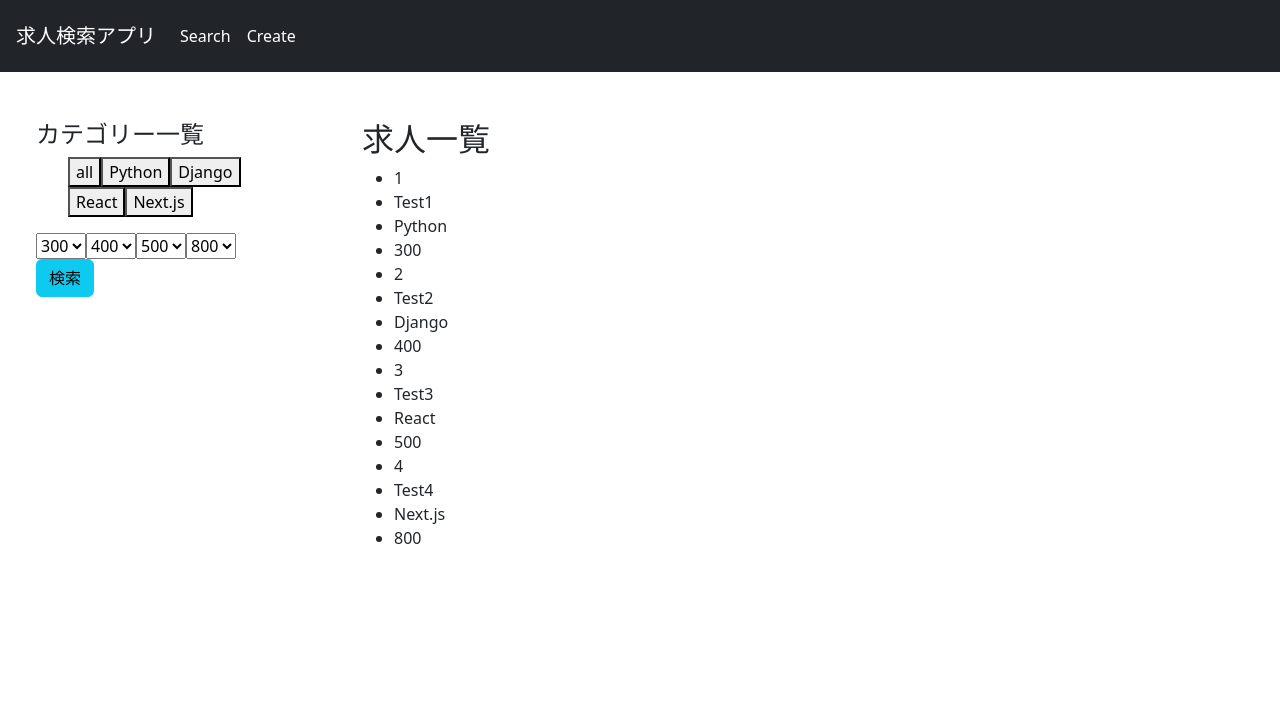
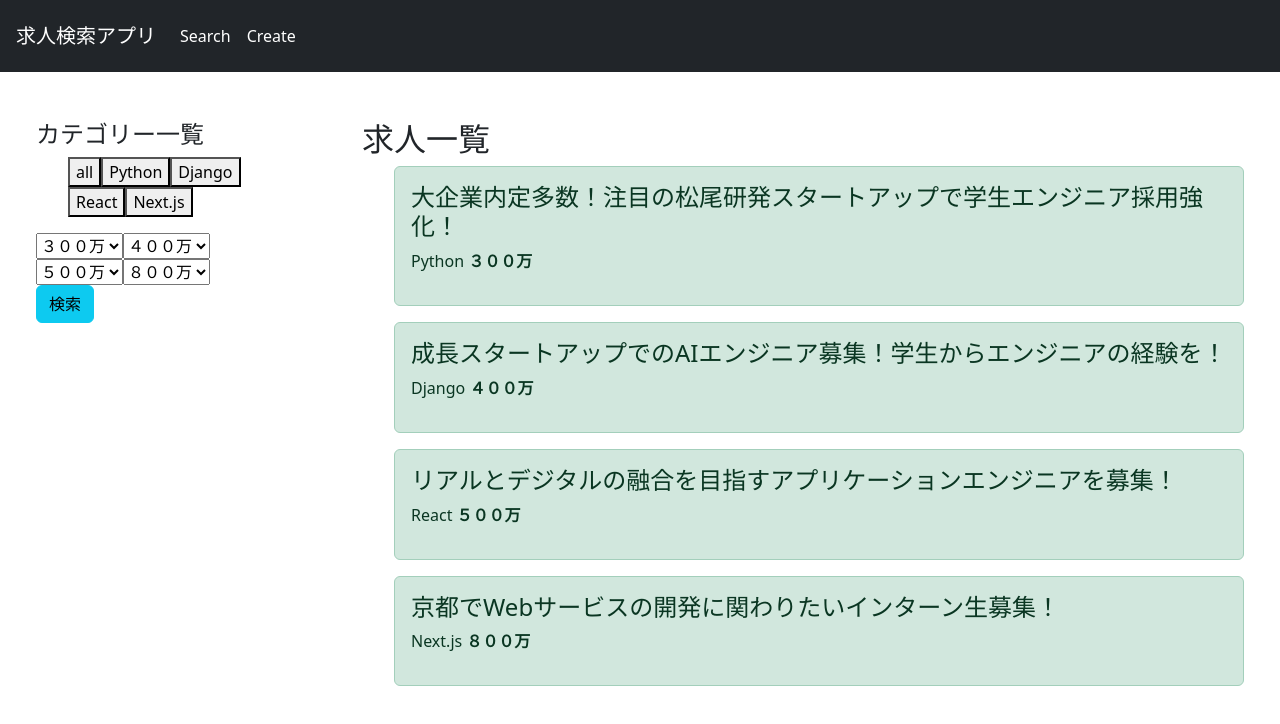
Before and after one commit to ajdjaiuoapooiad/react-test, a React (Vite) app: page / in a window 1280 px wide. Shown: the top 724 px of the page. Built offline with nearby package versions, Linux system fonts and the light colour scheme.

Commit message:
Create ok

```diff
--- a/src/components/JobContainer.jsx
+++ b/src/components/JobContainer.jsx
@@ -1,9 +1,8 @@
-import { useState } from "react"
-import data from "../data"
 
 
-const JobContainer = () => {
-    const [ posts,setPosts ] = useState(data)
+
+const JobContainer = ({jobs}) => {
+
 
     return (
         <>
@@ -11,14 +10,17 @@ const JobContainer = () => {
             <h2>求人一覧</h2>
             <ul>
 
-            {posts.map((p) => {
+            {jobs.map((j) => {
                 return (
-                <div key={p.id}>
-                    <li>{p.id}</li>
-                    <li>{p.title}</li>
-                    <li>{p.category}</li>
-                    <li>{p.income}</li>
+                <div key={j.id}>
+
+                    <div class="alert alert-success" role="alert">
+                        <h4 class="alert-heading">{j.title}</h4>
+                        <p>{j.category} <strong>{j.income}</strong></p>
+
+                    </div>
                 </div>
+
                 )
             })}
 
--- a/src/data.js
+++ b/src/data.js
@@ -3,26 +3,26 @@
 const data = [
     {
         id: 1,
-        title: 'Test1',
-        income: 300,
+        title: '大企業内定多数！注目の松尾研発スタートアップで学生エンジニア採用強化！',
+        income: '３００万',
         category: 'Python',
     },
     {
         id: 2,
-        title: 'Test2',
-        income: 400,
+        title: '成長スタートアップでのAIエンジニア募集！学生からエンジニアの経験を！',
+        income: '４００万',
         category: 'Django',
     },
     {
         id: 3,
-        title: 'Test3',
-        income: 500,
+        title: 'リアルとデジタルの融合を目指すアプリケーションエンジニアを募集！',
+        income: '５００万',
         category: 'React',
     },
     {
         id: 4,
-        title: 'Test4',
-        income: 800,
+        title: '京都でWebサービスの開発に関わりたいインターン生募集！',
+        income: '８００万',
         category: 'Next.js',
     },
     ]
--- a/src/pages/Create.jsx
+++ b/src/pages/Create.jsx
@@ -13,6 +13,8 @@ const Create = () => {
     const handleAddJob = () => {
       const title =jobTitleRef.current.value
       const income = jobIncomeRef.current.value
+      console.log(title,income);
+
       setJobs((prevJob) => {
         return [...prevJob,{id: 10,title: title,income: income,category: 'Python'}]
       })
@@ -50,9 +52,9 @@ const Create = () => {
         <button className="btn btn-info"  onClick={handleAddJob}>送信</button>
 
 
-        <div>
+        <div className="p-5 col-6">
 
-          <JobContainer />
+          <JobContainer jobs={jobs} />
         </div>
 
       </div>
--- a/src/pages/Search.jsx
+++ b/src/pages/Search.jsx
@@ -5,25 +5,25 @@ import JobContainer from "../components/JobContainer";
 
 
 const Search = () => {
-    const [ posts,setPosts ] = useState(data)
-    const categorys = Array.from(new Set(posts.map((post) => post.category)));
-    const incomes = Array.from(new Set(posts.map((post) => post.income)))
+    const [ jobs,setJobs ] = useState(data)
+    const categorys = Array.from(new Set(jobs.map((job) => job.category)));
+    const incomes = Array.from(new Set(jobs.map((job) => job.income)))
 
     const selectCategory = (category) => {
         if(category==='all'){
-        setPosts(posts)
+        setJobs(jobs)
         return;
         }
 
 
-        const selectedPosts = posts.filter((post) => post.category === category)
-        setPosts(selectedPosts);
+        const selectedJob = jobs.filter((job) => job.category === category)
+        setJobs(selectedJob);
     }
 
     const selectIncome = (income) => {
 
-        const selectedPosts = posts.filter((post) => post.income === income)
-        setPosts(selectedPosts);
+        const selectedJob = jobs.filter((job) => job.income === income)
+        setJobs(selectedJob);
     }
 
 
@@ -65,7 +65,7 @@ const Search = () => {
 
 
         <div className="col-9 p-5">
-        <JobContainer />
+        <JobContainer jobs={jobs} />
 
 
 
```
